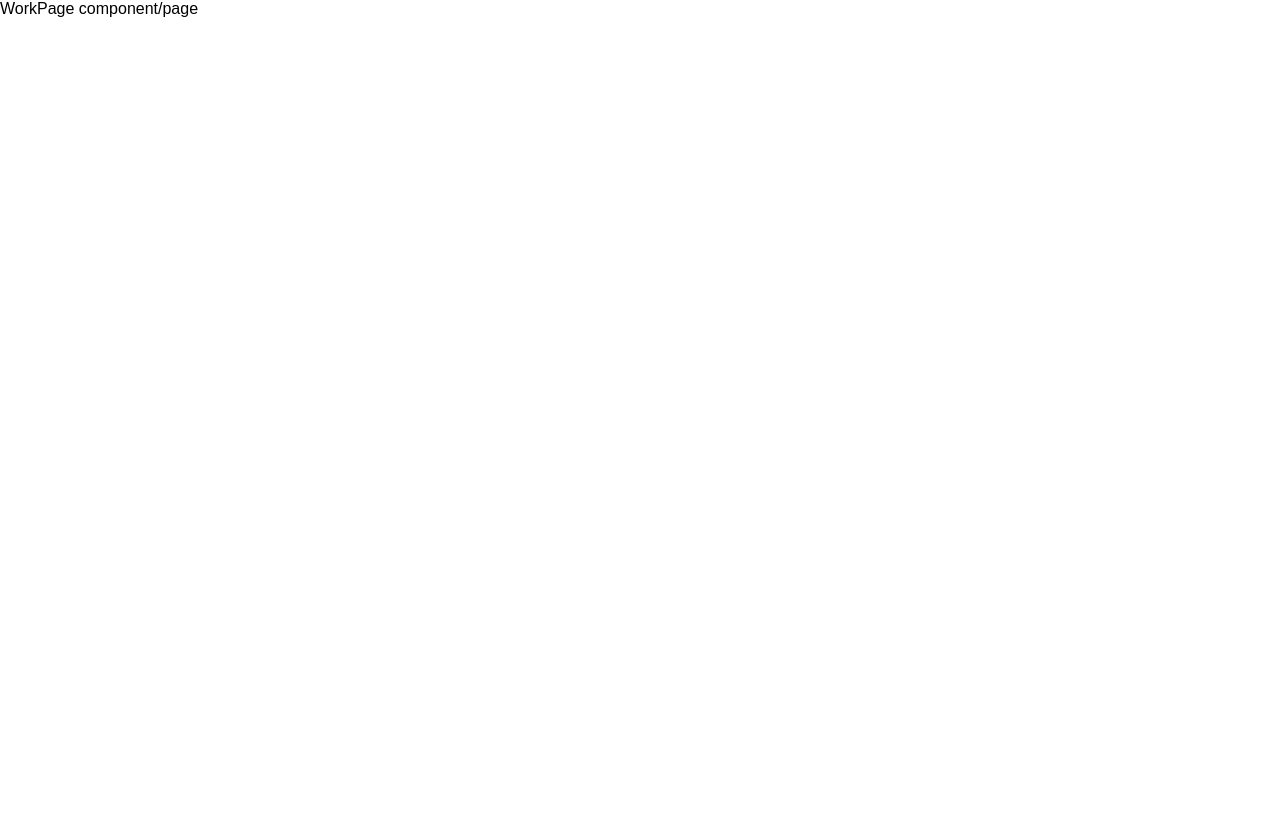
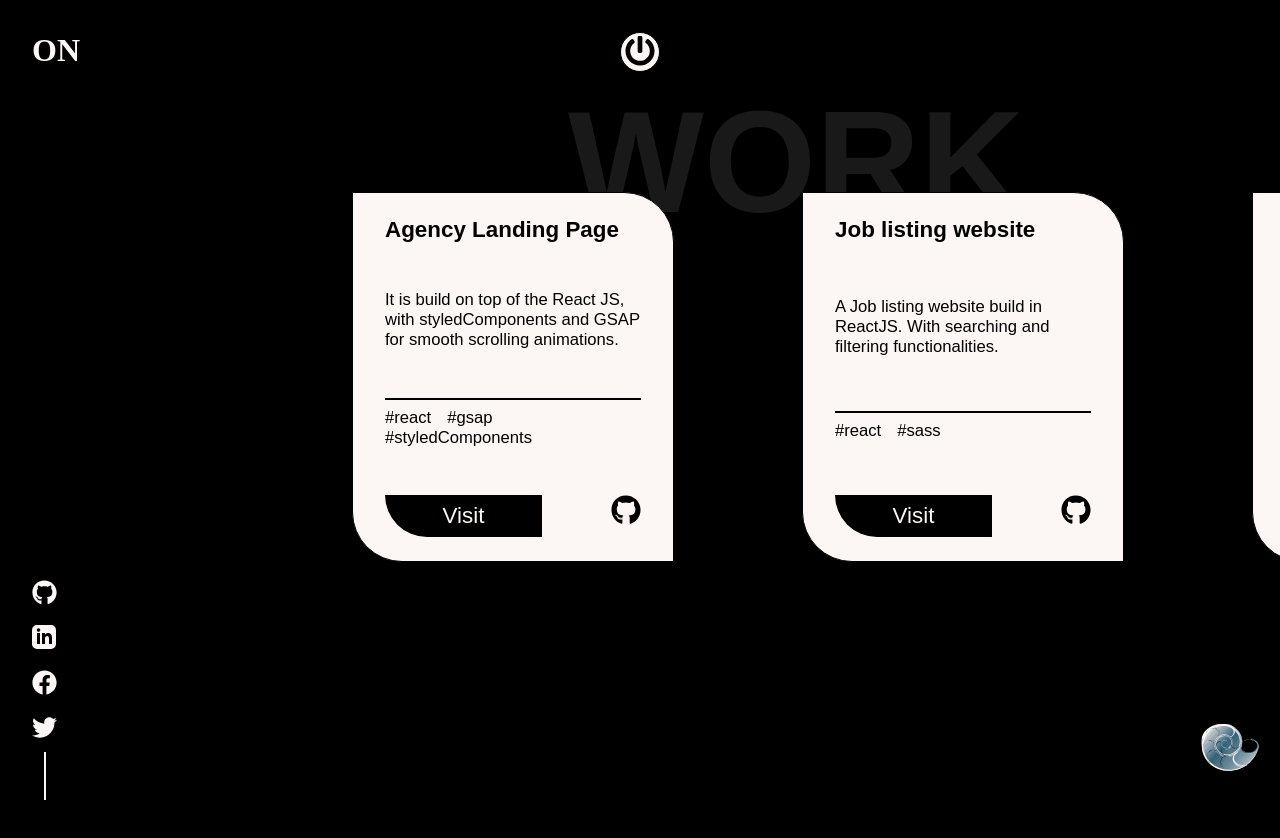
Before and after one commit to OrestisNer/website, a React (Create React App) app: page /work in a window 1280 px wide. Shown: the top 838 px of the page. Before the commit the page ends 800 px from the top, so only its background shows below. Built offline with nearby package versions, Linux system fonts and the light colour scheme.

Commit message:
Add WorkPage

```diff
--- /dev/null
+++ b/src/components/BigTitle.js
@@ -0,0 +1,23 @@
+import React from 'react'
+import styled from 'styled-components'
+
+const Text = styled.h1`
+    position: fixed;
+    top: ${props => props.top};
+    left: ${props => props.left};
+    right: ${props => props.right};
+    color: ${props => `rgba(${props.theme.textRgba}, 0.1)`};
+    font-size: calc(5rem + 5vw);
+    z-index: 0;
+`;
+
+
+const BigTitle = (props) => {
+    return (
+        <Text top={props.top} left={props.left} right={props.right}>
+            {props.text}
+        </Text>
+    )
+}
+
+export default BigTitle
--- /dev/null
+++ b/src/components/Card.js
@@ -0,0 +1,105 @@
+import React from 'react'
+import styled from 'styled-components';
+import { GithubSvg } from './SVGs';
+
+const Box = styled.li`
+    width: 16rem;
+    height: 40vh;
+    background-color: ${props => props.theme.text};
+    color: ${props => props.theme.body};
+    padding: 1.5rem 2rem;
+    margin-right: 8rem;
+    border-radius: 0 50px 0 50px;
+    display: flex;
+    flex-direction: column;
+    justify-content: space-between;
+    border: 1px solid ${props => props.theme.body};
+    transition: all 0.2s ease;
+    cursor: pointer;
+
+    &:hover {
+        background-color: ${props => props.theme.body};
+        color: ${props => props.theme.text};
+        border: 1px solid ${props => props.theme.text};
+    }
+`;
+
+const Title = styled.h2`
+    font-size: calc(1em + 0.5vw);
+`;
+
+const Description = styled.h2`
+    font-size: calc(0.8em + 0.3vw);
+    font-family: 'Karla', sans-serif;
+    font-weight: 500;
+`;
+
+const Tags = styled.div`
+    border-top: 2px solid ${props => props.theme.body};
+    padding-top: 0.5rem;
+    display: flex;
+    flex-wrap: wrap;
+
+    ${Box}:hover & {
+        border-top: 2px solid ${props => props.theme.text};
+    }
+`;
+
+const Tag = styled.span`
+    margin-right: 1rem;
+    font-size: calc(0.8em + 0.3vw);
+`;
+
+const Footer = styled.footer`
+    display: flex;
+    justify-content: space-between;
+`;
+
+const Link = styled.a`
+    background-color: ${props => props.theme.body};
+    color: ${props => props.theme.text};
+    text-decoration: none;
+    padding: 0.5rem calc(2rem + 2vw);
+    border-radius: 0 0 0 50px;
+    font-size: calc(1em + 0.5vw);
+
+    ${Box}:hover & {
+        background-color: ${props => props.theme.text};
+        color: ${props => props.theme.body};
+    }
+`;
+
+const Git = styled.a`
+    color: inherit;
+    text-decoration: none;
+
+    ${Box}:hover & {
+        & > * {
+            fill: ${props => props.theme.text};
+        }
+    }
+`;
+
+const Card = (props) => {
+
+    const { name, description, tags, demo, github } = props.data;
+    return (
+        <Box>
+            <Title>{name}</Title>
+            <Description>{description}</Description>
+            <Tags>
+                {tags.map((tag, id) => (
+                    <Tag key={id}>#{tag}</Tag>
+                ))}
+            </Tags>
+            <Footer>
+                <Link href={demo} target="_blank">Visit</Link>
+                <Git href={github} target="_blank">
+                    <GithubSvg width={30} height={30} />
+                </Git>
+            </Footer>
+        </Box>
+    )
+}
+
+export default Card
--- a/src/components/Pages/AboutPage.js
+++ b/src/components/Pages/AboutPage.js
@@ -6,6 +6,7 @@ import SocialIcons from '../SocialIcons';
 import PowerButton from '../PowerButton';
 import Particles from '../Particles';
 import spaceman from '../../assets/images/spaceman.png';
+import BigTitle from '../BigTitle';
 
 const Box = styled.div`
     background-color: ${props => props.theme.body};
@@ -66,6 +67,7 @@ const AboutPage = () => {
                 <Logo theme="dark" />
                 <SocialIcons theme="dark" />
                 <PowerButton />
+                <BigTitle text="ABOUT" top="10%" left="5%" />
 
                 <Spaceman>
                     <img src={spaceman} alt="Spaceman" />
--- a/src/components/Pages/BlogPage.js
+++ b/src/components/Pages/BlogPage.js
@@ -7,6 +7,7 @@ import PowerButton from '../PowerButton';
 import Blog from '../Blog';
 import blogs from '../../data/blogs';
 import Anchor from '../Anchor';
+import BigTitle from '../BigTitle';
 
 const MainContainer = styled.div`
     background-image: url(${background});
@@ -51,6 +52,8 @@ const BlogPage = () => {
                 <Logo />
                 <PowerButton />
                 <SocialIcons />
+                <BigTitle text="BLOG" top="5rem" left="5rem" />
+
                 <Anchor numbers={numbers} />
                 <Center>
                     <Grid>
--- a/src/components/Pages/MySkillsPage.js
+++ b/src/components/Pages/MySkillsPage.js
@@ -6,6 +6,7 @@ import Logo from '../Logo';
 import SocialIcons from '../SocialIcons';
 import PowerButton from '../PowerButton';
 import Particles from '../Particles';
+import BigTitle from '../BigTitle';
 
 const Box = styled.div`
     background-color: ${props => props.theme.body};
@@ -83,6 +84,7 @@ const MySkillsPage = () => {
                 <Logo theme="light" />
                 <SocialIcons theme="light" />
                 <PowerButton />
+                <BigTitle text="SKILLS" top="80%" left="30%" />
                 <Main>
                     <Title>
                         <DesignSvg width={40} height={40} /> Designer
--- a/src/components/Pages/WorkPage.js
+++ b/src/components/Pages/WorkPage.js
@@ -1,10 +1,80 @@
-import React from 'react';
+import React, { useRef, useEffect } from 'react';
+import styled, { ThemeProvider } from 'styled-components';
+import { darkTheme } from '../Theme';
+import Logo from '../Logo';
+import SocialIcons from '../SocialIcons';
+import PowerButton from '../PowerButton';
+import works from '../../data/works';
+import Card from '../Card';
+import { FibonacciSvg } from '../SVGs';
+import BigTitle from '../BigTitle';
+
+const Box = styled.div`
+    background-color: ${props => props.theme.body};
+    height: 400vh;
+    position: relative;
+    display: flex;
+    align-items: center;
+`;
+
+const Main = styled.ul`
+    position: fixed;
+    top: 12rem;
+    left: calc(10rem + 15vw);
+    height: 40vh;
+    display: flex;
+
+    color: white;
+`;
+
+const Rotate = styled.span`
+    display: block;
+    position: fixed;
+    right: 1rem;
+    bottom: 1rem;
+    width: 80px;
+    height: 80px;
+    z-index: 1;
+`;
 
 const WorkPage = () => {
+
+    const ref = useRef(null);
+    const fibonacciRef = useRef(null)
+
+    useEffect(() => {
+        let element = ref.current;
+
+        const rotate = () => {
+            element.style.transform = `translateX(${-window.scrollY}px)`;
+            fibonacciRef.current.style.transform = `rotate(${-window.scrollY}deg)`;
+        }
+
+        window.addEventListener('scroll', rotate);
+        return () => window.removeEventListener('scroll', rotate);
+    }, []);
+
+
+
+
     return (
-        <div>
-            WorkPage component/page
-        </div>
+        <ThemeProvider theme={darkTheme}>
+            <Box>
+                <Logo theme="dark" />
+                <SocialIcons theme="dark" />
+                <PowerButton />
+                <BigTitle text="WORK" top='10%' right="20%" />
+                <Main ref={ref}>
+                    {works.map(work => (
+                        <Card key={work.id} data={work} />
+                    ))}
+                </Main>
+                <Rotate ref={fibonacciRef}>
+                    <FibonacciSvg width={80} height={80} fill={darkTheme.text} />
+                </Rotate>
+            </Box>
+        </ThemeProvider>
+
     )
 }
 
--- /dev/null
+++ b/src/data/works.js
@@ -0,0 +1,63 @@
+const works = [
+    {
+        id: 1,
+        name: "Agency Landing Page",
+        description: "It is build on top of the React JS, with styledComponents and GSAP for smooth scrolling animations.",
+        tags: ["react", "gsap", "styledComponents"],
+
+        demo: "https://agency-website-eta.vercel.app/",
+        github: "https://github.com/codebucks27/Agency-website"
+    },
+    {
+        id: 2,
+        name: "Job listing website",
+        description: "A Job listing website build in ReactJS. With searching and filtering functionalities.",
+        tags: ["react", "sass"],
+
+        demo: "http://react-job-listing-website.codebucks27.vercel.app/",
+        github: "https://github.com/codebucks27/react-job-listing-website"
+
+    },
+    {
+        id: 3,
+        name: "Dev.to Clone",
+        description: "A clone of Dev.to build using ReactJS. With realtime fetching of articles from dev.to using API.",
+        tags: ["react", "api", "sass"],
+
+        demo: "http://devto-clone-codebucks27.vercel.app/",
+        github: "https://github.com/codebucks27/devto-clone"
+    },
+    {
+        id: 4,
+        name: "Sidebar Menu",
+        description: "A cool looking sidebar menu build using ReactJS and styledComponents.It has really smooth animations.",
+        tags: ["react", "styledComponents", "react-router"],
+
+        demo: "https://react-sidebar.vercel.app/",
+        github: "https://github.com/codebucks27/react-sidebar"
+
+    }, {
+        id: 5,
+        name: "Todo App(React + Redux)",
+        description: "A todo app build using Redux-toolkit and framer-motion for smooth animations.",
+        tags: ["react", "redux", "framer-motion"],
+
+        demo: "http://react-redux-todo-app-git-main-codebucks27.vercel.app/",
+        github: "https://github.com/codebucks27/React-Redux-Todo-App"
+
+    },
+    {
+        id: 6,
+        name: "Responsive Navigation Menu",
+        description: "A reponsive navbar menu component in ReactJS with react-router functionalities. Built from scratch.",
+        tags: ["react", "react-router", "css"],
+
+        demo: "http://react-responsive-navbar-codebucks27.vercel.app/",
+        github: "https://github.com/codebucks27/React-responsive-navbar"
+
+    },
+
+
+];
+
+export default works;
```
